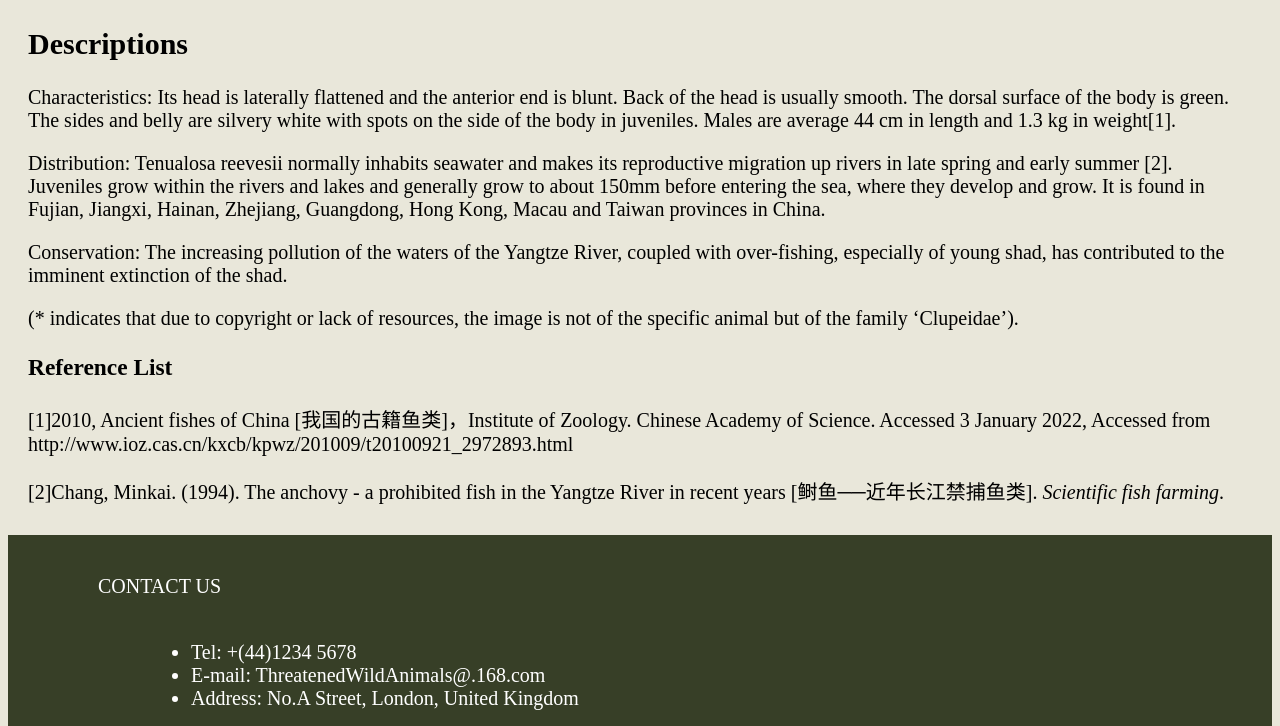
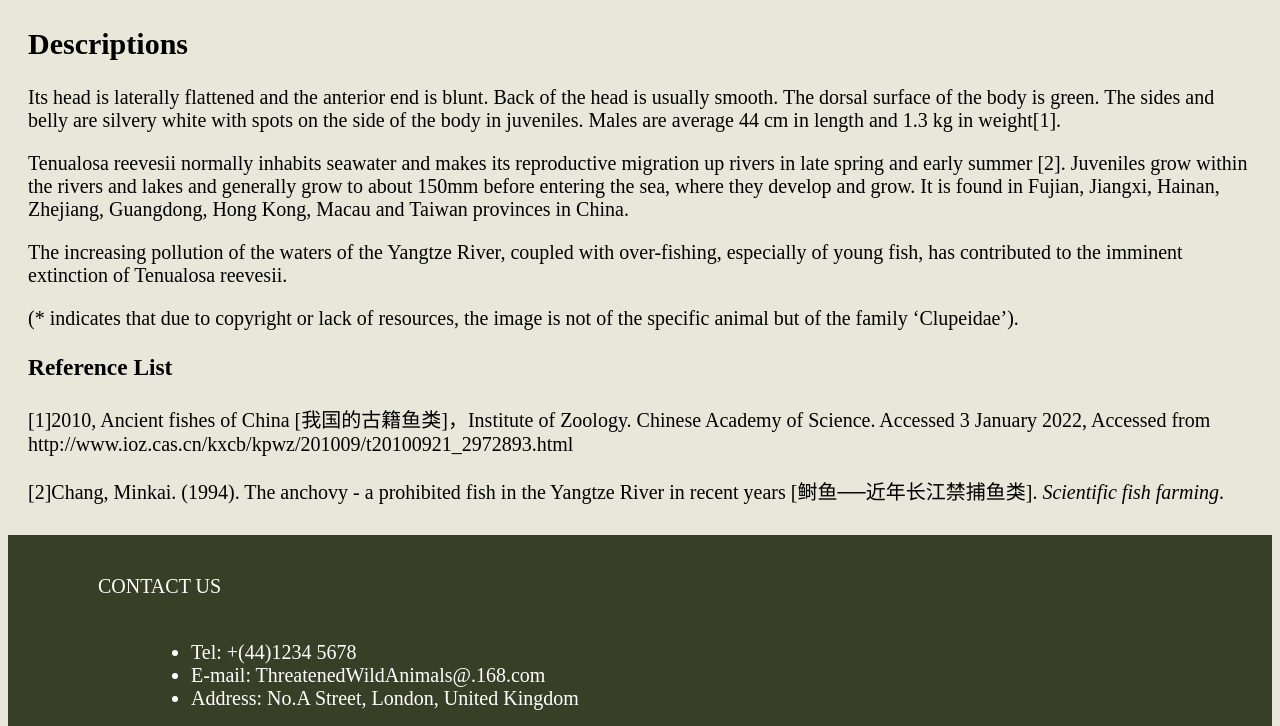
Before and after one commit to wmyshuangyi/Disappearing-Animals, a Jekyll site: the page built from _exhibitosteichthyes/tenualosa_reevesii.md, in a window 1280 px wide and 900 px high, scrolled down 1096 px, cut to the strip 174-900 px from the top of the window. Built offline with Jekyll 4.4.1, drawn with Linux system fonts in a browser that asks for light colours.

Commit message:
Update tenualosa_reevesii.md

```diff
--- a/_exhibitosteichthyes/tenualosa_reevesii.md
+++ b/_exhibitosteichthyes/tenualosa_reevesii.md
@@ -9,11 +9,11 @@ tags: Clupeidae, cypriniformes, osteichthyes, fish
 ---
 ## Descriptions
 
-Characteristics: Its head is laterally flattened and the anterior end is blunt. Back of the head is usually smooth. The dorsal surface of the body is green. The sides and belly are silvery white with spots on the side of the body in juveniles. Males are average 44 cm in length and 1.3 kg in weight[1].
+Its head is laterally flattened and the anterior end is blunt. Back of the head is usually smooth. The dorsal surface of the body is green. The sides and belly are silvery white with spots on the side of the body in juveniles. Males are average 44 cm in length and 1.3 kg in weight[1].
 
-Distribution: Tenualosa reevesii normally inhabits seawater and makes its reproductive migration up rivers in late spring and early summer [2]. Juveniles grow within the rivers and lakes and generally grow to about 150mm before entering the sea, where they develop and grow. It is found in Fujian, Jiangxi, Hainan, Zhejiang, Guangdong, Hong Kong, Macau and Taiwan provinces in China.
+Tenualosa reevesii normally inhabits seawater and makes its reproductive migration up rivers in late spring and early summer [2]. Juveniles grow within the rivers and lakes and generally grow to about 150mm before entering the sea, where they develop and grow. It is found in Fujian, Jiangxi, Hainan, Zhejiang, Guangdong, Hong Kong, Macau and Taiwan provinces in China.
 
-Conservation: The increasing pollution of the waters of the Yangtze River, coupled with over-fishing, especially of young shad, has contributed to the imminent extinction of the shad.
+The increasing pollution of the waters of the Yangtze River, coupled with over-fishing, especially of young fish, has contributed to the imminent extinction of Tenualosa reevesii.
 
 (* indicates that due to copyright or lack of resources, the image is not of the specific animal but of the family 'Clupeidae').
 
```
